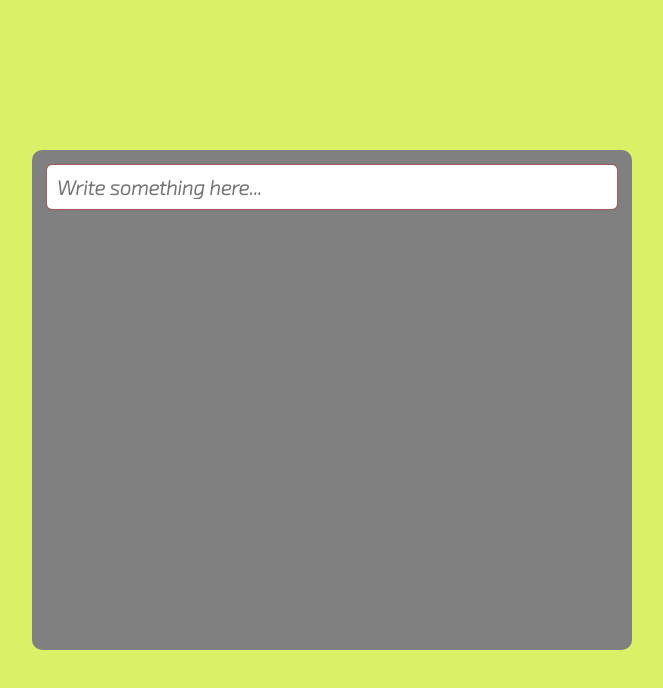
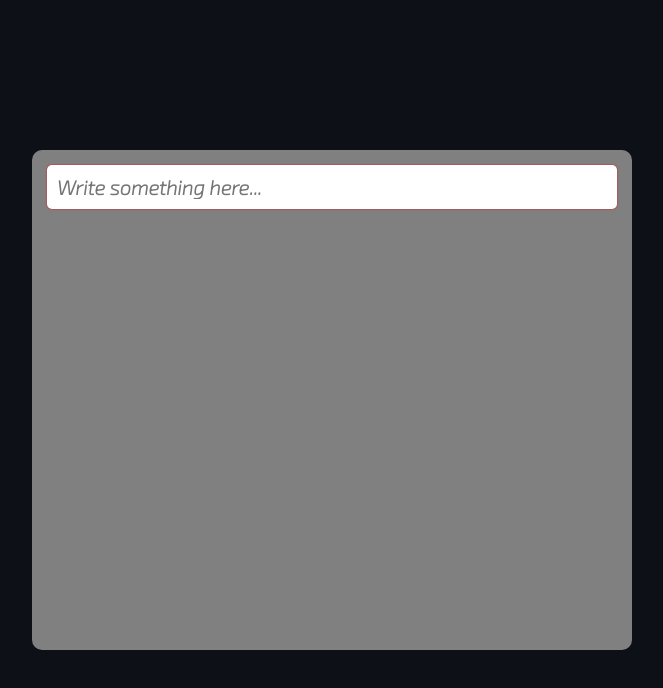
Before and after one commit to Dev-Hariom-7/ToDo-app, a plain HTML site: page index.html in a window 1280 px wide. Shown: the whole page, without its empty margins (308-971 px from the left). Drawn offline with Linux system fonts and the light colour scheme.

Commit message:
todo list

```diff
--- a/CSS/custom.css
+++ b/CSS/custom.css
@@ -10,7 +10,7 @@
 main {
     width: 100%;
     height: 100vh;
-    background-color: rgb(218, 241, 103);
+    background-color: #0D1117;
     display: flex;
     justify-content: center;
     align-items: center;
```
